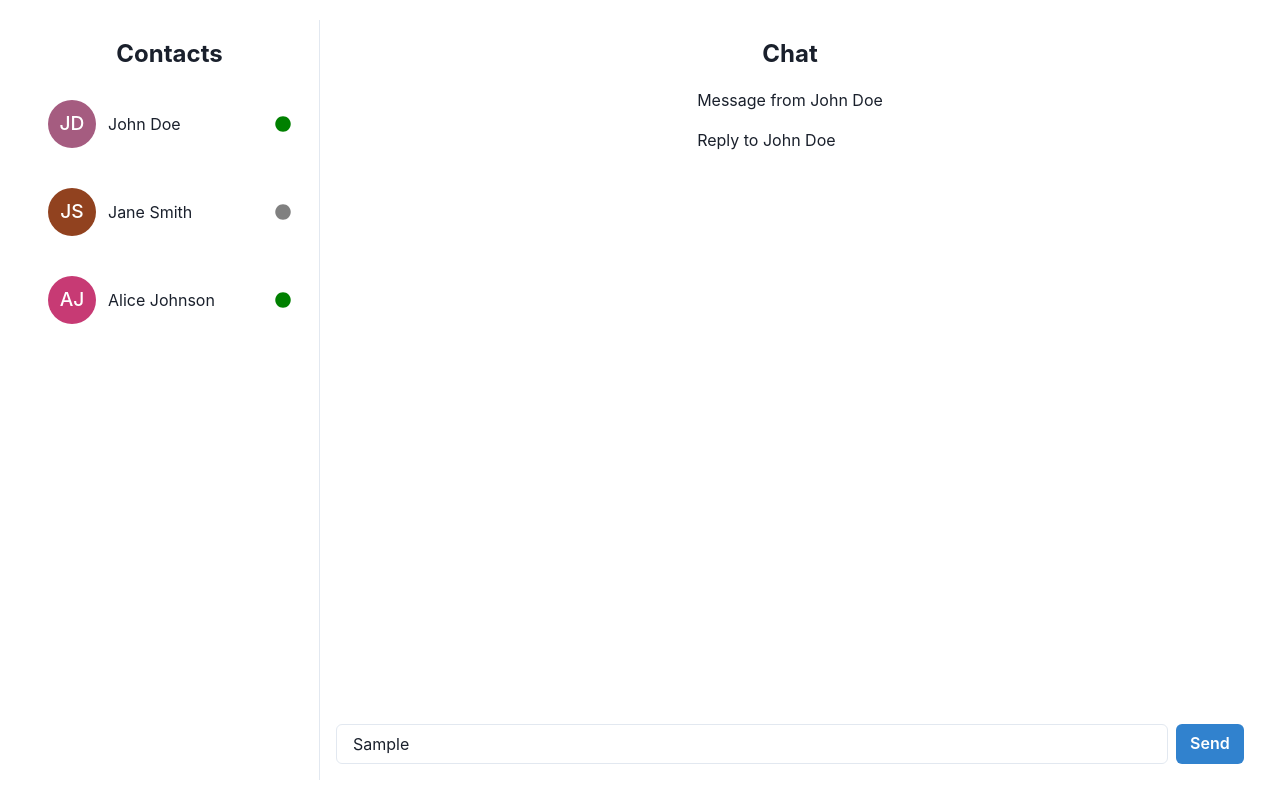
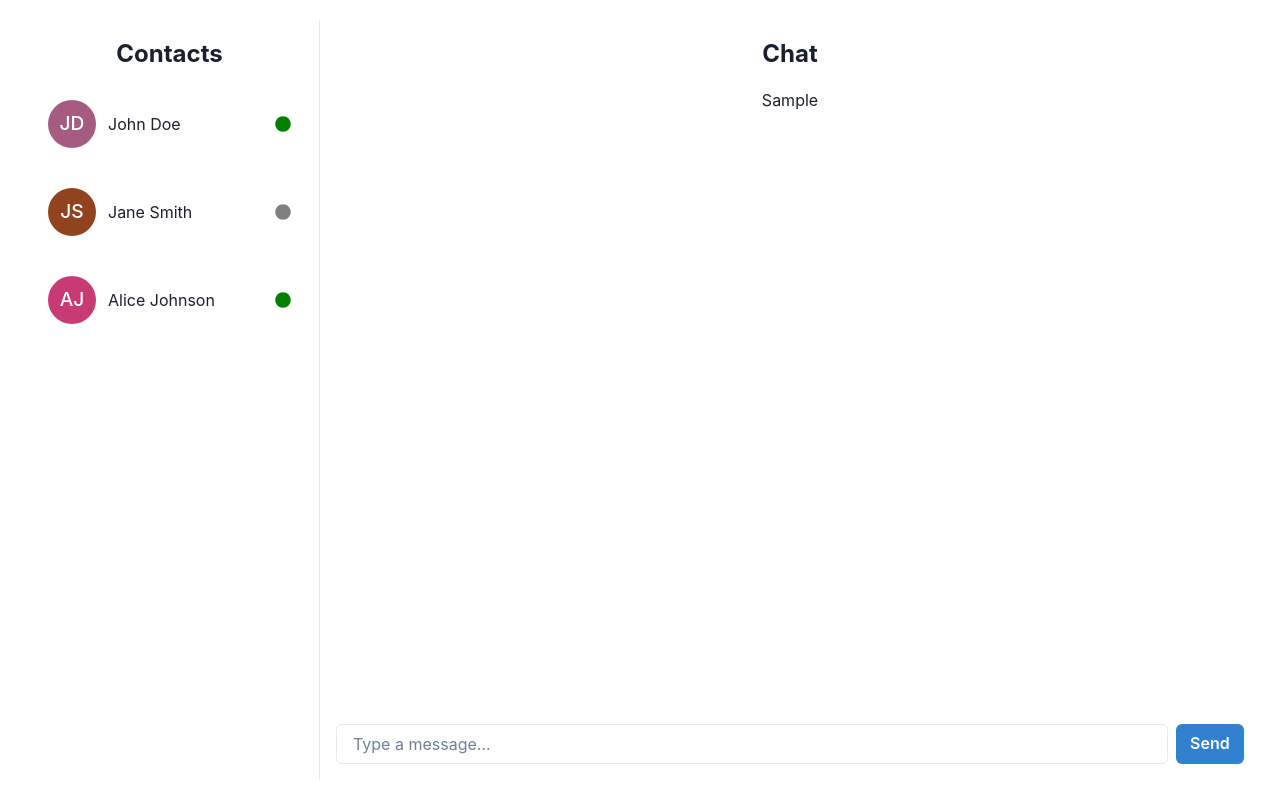
Before and after one commit to GPT-Engineer-App-Dev/message-mate, a React (Vite) app: page / in a window 1280 px wide. Both pictures are taken after typing "Sample" into the empty fields and a click on the button "Send". Built offline with nearby package versions, Linux system fonts and the light colour scheme.

Commit message:
Implemented real-time message functionality in the chat application.

```diff
--- a/src/pages/Index.jsx
+++ b/src/pages/Index.jsx
@@ -1,5 +1,6 @@
-import { Box, Flex, Text, Input, Button, VStack, HStack, Avatar, Spacer } from '@chakra-ui/react';
+import { Box, Flex, Text, Input, Button, VStack, HStack, Avatar, Spacer, useToast } from '@chakra-ui/react';
 import { FaCircle } from 'react-icons/fa';
+import { useState } from 'react';
 
 const contacts = [
   { id: 1, name: 'John Doe', status: 'online' },
@@ -8,6 +9,24 @@ const contacts = [
 ];
 
 const Index = () => {
+  const [messages, setMessages] = useState([]);
+  const [inputValue, setInputValue] = useState('');
+  const toast = useToast();
+
+  const sendMessage = () => {
+    if (inputValue.trim() === '') {
+      toast({
+        title: 'Cannot send empty message.',
+        status: 'warning',
+        duration: 2000,
+        isClosable: true,
+      });
+      return;
+    }
+    setMessages([...messages, { id: messages.length + 1, text: inputValue }]);
+    setInputValue('');
+  };
+
   return (
     <Flex h="100vh" p="5">
       <VStack w="300px" h="full" borderRight="1px" borderColor="gray.200" spacing="4" p="4">
@@ -24,13 +43,14 @@ const Index = () => {
         <VStack flex="1" spacing="4" overflowY="auto">
           <Text fontSize="2xl" fontWeight="bold">Chat</Text>
           <VStack spacing="4" align="start">
-            <Text>Message from John Doe</Text>
-            <Text>Reply to John Doe</Text>
+            {messages.map(message => (
+              <Text key={message.id}>{message.text}</Text>
+            ))}
           </VStack>
         </VStack>
         <HStack>
-          <Input placeholder="Type a message..." />
-          <Button colorScheme="blue">Send</Button>
+          <Input placeholder="Type a message..." value={inputValue} onChange={(e) => setInputValue(e.target.value)} />
+          <Button colorScheme="blue" onClick={sendMessage}>Send</Button>
         </HStack>
       </Flex>
     </Flex>
```
